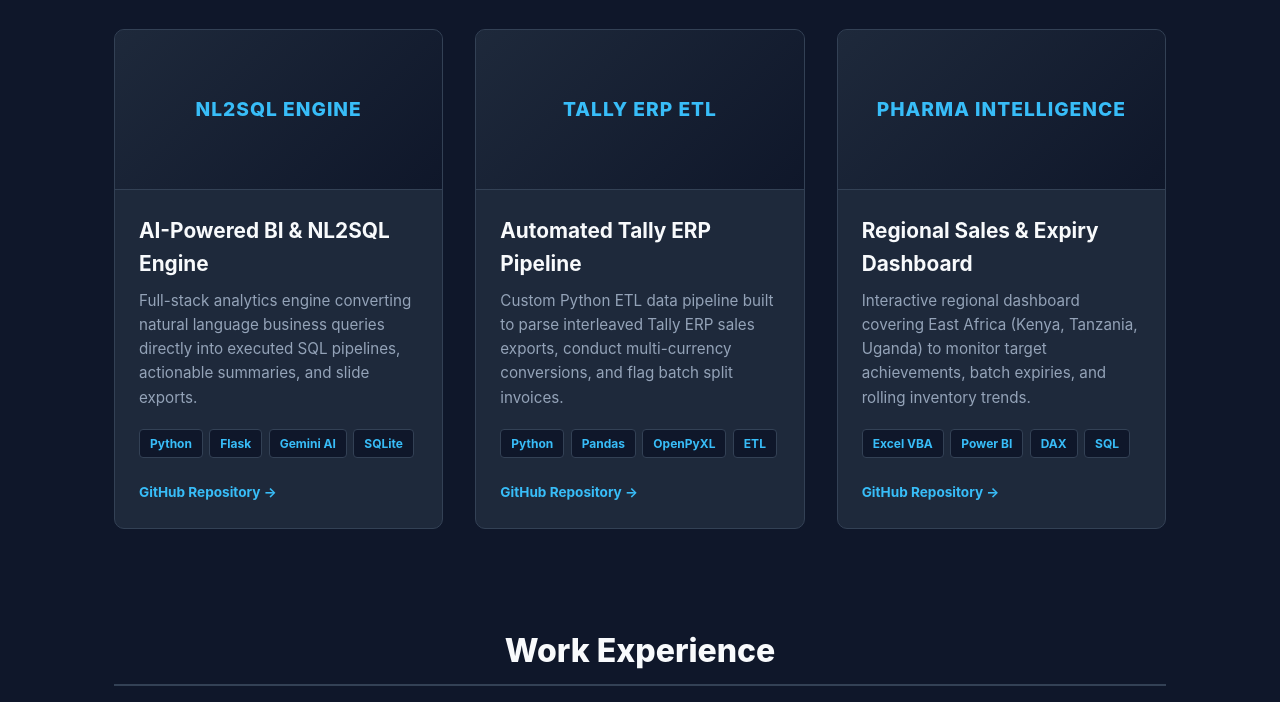
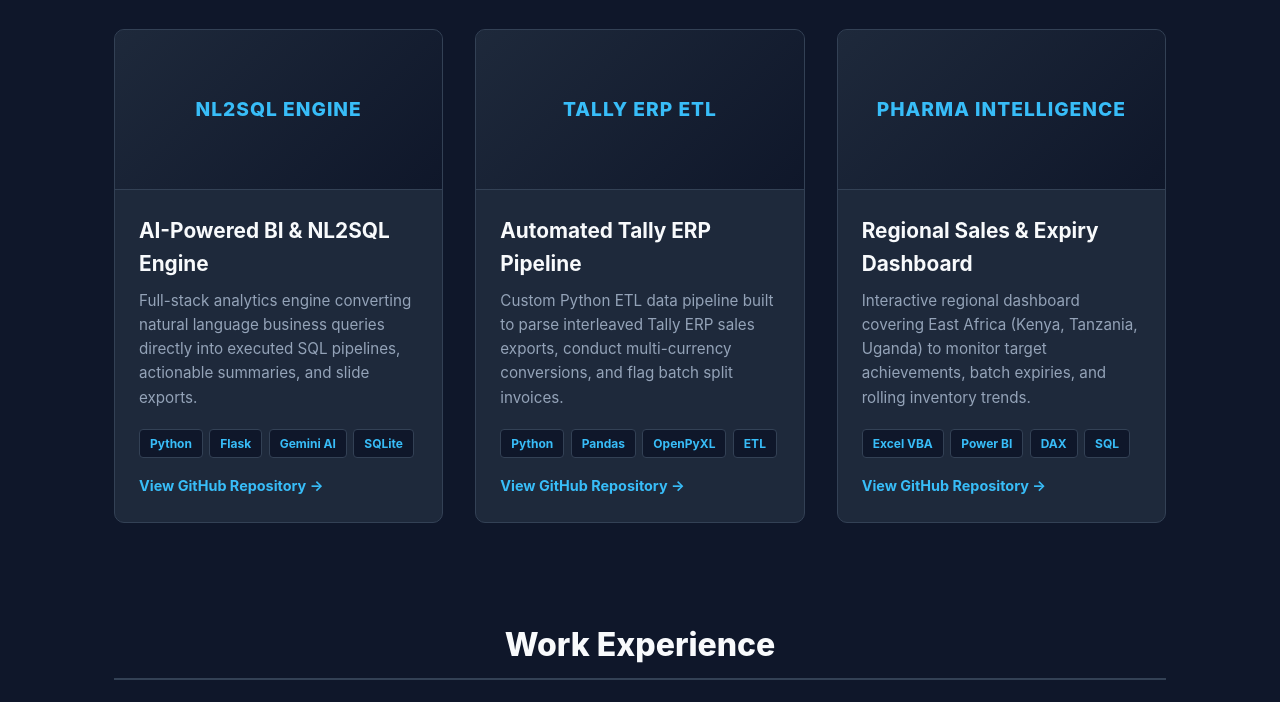
Before and after one commit to nimondungu/nimondungu.github.io, a plain HTML site: page index.html in a window 1280 px wide. Shown: the part 618-1320 px from the top of the page. Drawn offline with Linux system fonts and the light colour scheme.

```diff
--- a/index.html
+++ b/index.html
@@ -27,7 +27,6 @@
 
     /* Hero Section */
     .hero { text-align: center; padding: 5rem 1.5rem 3rem; max-width: 900px; margin: 0 auto; }
-    .hero-avatar { width: 110px; height: 110px; border-radius: 50%; object-fit: cover; border: 3px solid var(--accent); margin-bottom: 1rem; }
     .hero h1 { font-size: 3rem; font-weight: 800; letter-spacing: -1px; margin-bottom: 0.5rem; }
     .hero .subtitle { font-size: 1.25rem; color: var(--accent); font-weight: 600; margin-bottom: 1.2rem; }
     .hero .tagline { color: var(--text-muted); font-size: 1.05rem; margin-bottom: 2rem; line-height: 1.8; }
@@ -44,31 +43,34 @@
     .container { max-width: 1100px; margin: 0 auto; padding: 3rem 1.5rem; }
     .section-title { font-size: 2rem; font-weight: 800; margin-bottom: 2rem; text-align: center; border-bottom: 2px solid var(--border); padding-bottom: 0.5rem; }
 
-    /* Featured Projects Grid (Portfolio Cards Style) */
+    /* Featured Projects Grid */
     .project-grid { display: grid; grid-template-columns: repeat(auto-fit, minmax(320px, 1fr)); gap: 2rem; }
-    .project-card { background: var(--card-bg); border-radius: 10px; border: 1px solid var(--border); overflow: hidden; transition: transform 0.3s, border-color 0.3s; display: flex; flex-direction: column; }
-    .project-card:hover { transform: translateY(-6px); border-color: var(--accent); }
+
+    /* Clickable Card Link Wrapper */
+    .card-link-wrapper { text-decoration: none; color: inherit; display: block; }
+
+    .project-card { background: var(--card-bg); border-radius: 10px; border: 1px solid var(--border); overflow: hidden; transition: transform 0.3s, border-color 0.3s, box-shadow 0.3s; display: flex; flex-direction: column; height: 100%; cursor: pointer; }
+    .card-link-wrapper:hover .project-card { transform: translateY(-6px); border-color: var(--accent); box-shadow: 0 10px 20px rgba(0,0,0,0.3); }
 
     .project-banner { height: 160px; background: linear-gradient(135deg, #1e293b, #0f172a); display: flex; align-items: center; justify-content: center; border-bottom: 1px solid var(--border); font-weight: 800; font-size: 1.2rem; color: var(--accent); text-transform: uppercase; letter-spacing: 1px; }
     .project-content { padding: 1.5rem; flex-grow: 1; display: flex; flex-direction: column; }
     .project-content h3 { font-size: 1.3rem; margin-bottom: 0.5rem; color: var(--text-main); }
     .project-content p { color: var(--text-muted); font-size: 0.95rem; margin-bottom: 1.2rem; flex-grow: 1; }
 
-    .tech-stack { display: flex; flex-wrap: wrap; gap: 0.4rem; margin-bottom: 1.5rem; }
+    .tech-stack { display: flex; flex-wrap: wrap; gap: 0.4rem; margin-bottom: 1rem; }
     .tech-tag { background: #0f172a; color: var(--accent); font-size: 0.75rem; font-weight: 700; padding: 4px 10px; border-radius: 4px; border: 1px solid var(--border); }
 
-    .card-links { display: flex; gap: 1rem; }
-    .card-links a { color: var(--accent); text-decoration: none; font-weight: 700; font-size: 0.85rem; }
-    .card-links a:hover { text-decoration: underline; }
+    .repo-callout { color: var(--accent); font-weight: 700; font-size: 0.9rem; display: flex; align-items: center; gap: 5px; margin-top: auto; }
+    .card-link-wrapper:hover .repo-callout { text-decoration: underline; color: #7dd3fc; }
 
-    /* Tab Layout Page Views (Portfolio vs Resume) */
+    /* Page View Display */
     .page-view { display: block; }
     .page-view.hidden { display: none; }
 
-    /* Embedded PDF Resume Viewer Section */
+    /* Resume Viewer Section */
     .resume-viewer { width: 100%; height: 800px; border: 1px solid var(--border); border-radius: 8px; margin-top: 1.5rem; background: var(--card-bg); }
 
-    /* Experience & Skills Layout */
+    /* Experience Item */
     .experience-item { background: var(--card-bg); border: 1px solid var(--border); padding: 1.5rem; border-radius: 8px; margin-bottom: 1.2rem; }
     .experience-header { display: flex; justify-content: space-between; margin-bottom: 0.5rem; }
     .experience-header h3 { color: var(--accent); font-size: 1.15rem; }
@@ -95,7 +97,7 @@
 
   <main id="portfolio-view" class="page-view">
     <section id="about" class="hero">
-      <h1>Maureen Wairimu Ndungu</h1>
+      <h1>Maureen W. Ndungu</h1>
       <p class="subtitle">Data Analyst | Data Pipeline Engineer | Business Analyst</p>
       <p class="tagline">
         BSc in Statistics | Dual ALX Certified in Data Analytics & Data Science.<br>
@@ -111,6 +113,7 @@
       <h2 class="section-title">Featured Projects</h2>
       <div class="project-grid">
 
+        <a href="https://github.com/nimondungu/flask-data-entry-app" target="_blank" class="card-link-wrapper">
           <div class="project-card">
             <div class="project-banner">NL2SQL Engine</div>
             <div class="project-content">
@@ -122,12 +125,12 @@
                 <span class="tech-tag">Gemini AI</span>
                 <span class="tech-tag">SQLite</span>
               </div>
-            <div class="card-links">
-              <a href="https://github.com/nimondungu/flask-data-entry-app" target="_blank">GitHub Repository →</a>
+              <div class="repo-callout">View GitHub Repository →</div>
             </div>
           </div>
-        </div>
+        </a>
 
+        <a href="https://github.com/nimondungu" target="_blank" class="card-link-wrapper">
           <div class="project-card">
             <div class="project-banner">Tally ERP ETL</div>
             <div class="project-content">
@@ -139,12 +142,12 @@
                 <span class="tech-tag">OpenPyXL</span>
                 <span class="tech-tag">ETL</span>
               </div>
-            <div class="card-links">
-              <a href="https://github.com/nimondungu" target="_blank">GitHub Repository →</a>
+              <div class="repo-callout">View GitHub Repository →</div>
             </div>
           </div>
-        </div>
+        </a>
 
+        <a href="https://github.com/nimondungu/pharma-dashboard" target="_blank" class="card-link-wrapper">
           <div class="project-card">
             <div class="project-banner">Pharma Intelligence</div>
             <div class="project-content">
@@ -156,11 +159,10 @@
                 <span class="tech-tag">DAX</span>
                 <span class="tech-tag">SQL</span>
               </div>
-            <div class="card-links">
-              <a href="https://github.com/nimondungu/pharma-dashboard" target="_blank">GitHub Repository →</a>
+              <div class="repo-callout">View GitHub Repository →</div>
             </div>
           </div>
-        </div>
+        </a>
 
       </div>
     </div>
@@ -209,7 +211,6 @@
   </footer>
 
   <script>
-    // Tab switching between Portfolio section and Dedicated Resume viewer
     function switchTab(tabName) {
       const portfolioView = document.getElementById('portfolio-view');
       const resumeView = document.getElementById('resume-view');
```
Lines whose indentation alone changed are shown as unchanged.
